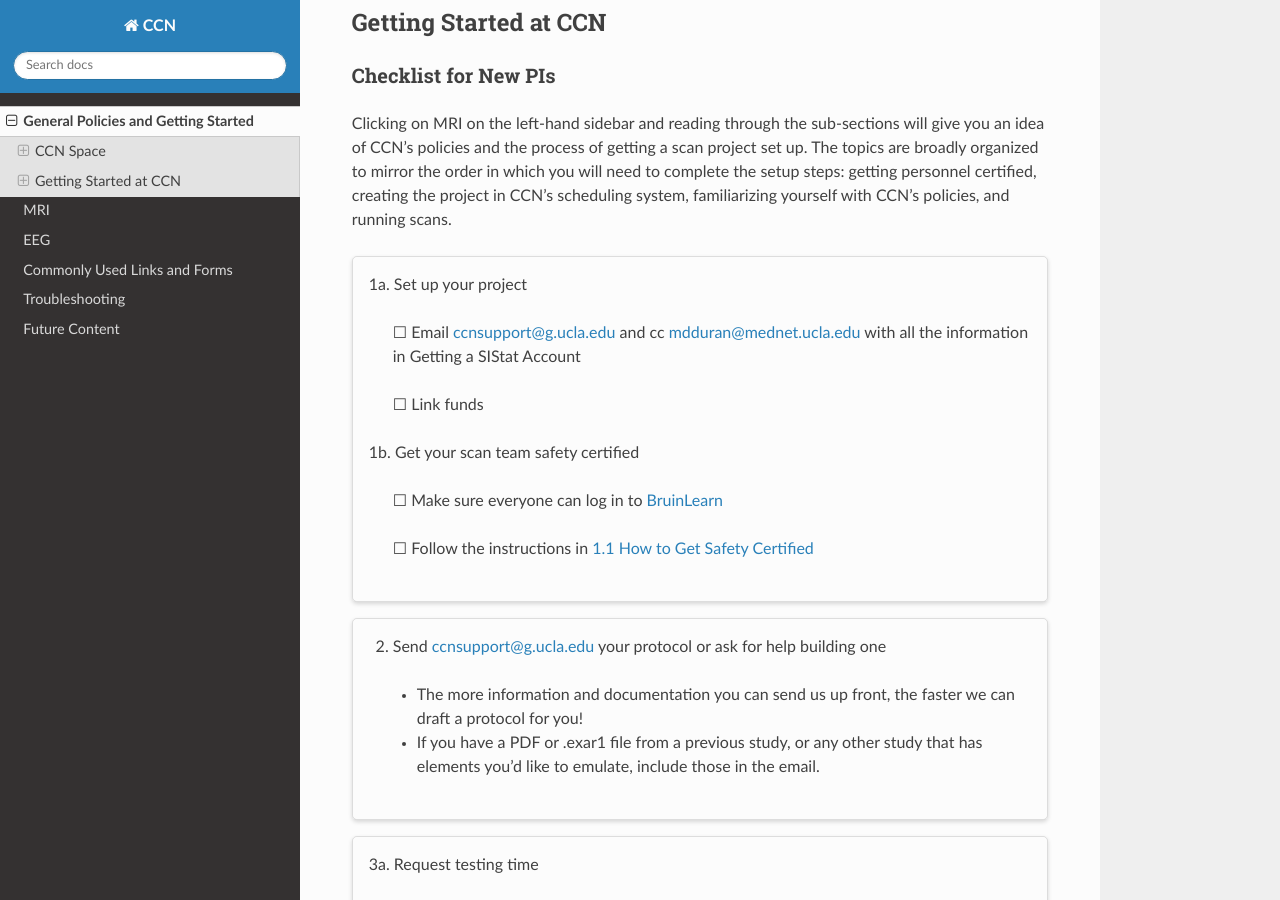
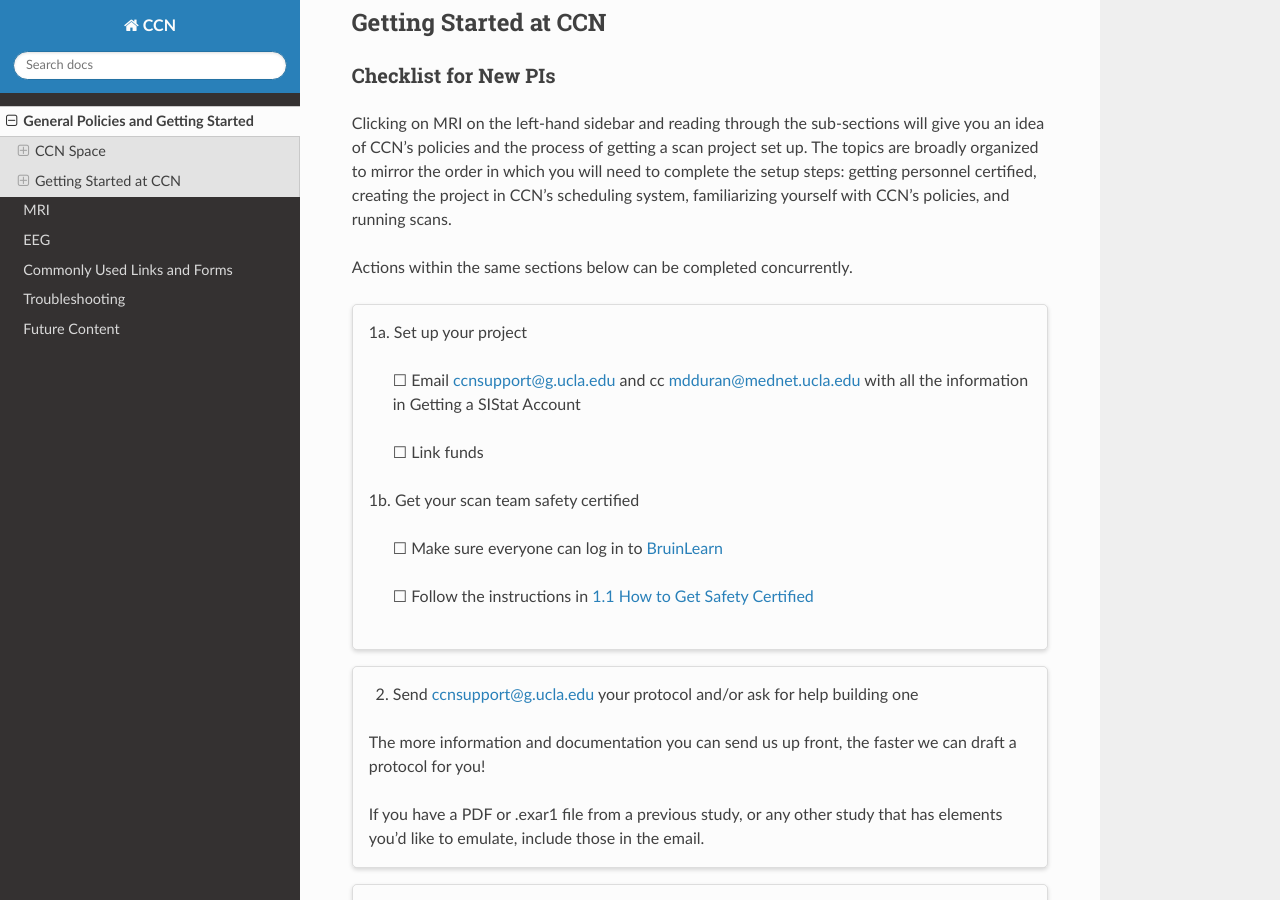
Before and after one commit to CCN-Support/CCN_Wiki, a Sphinx documentation site: the page built from docs/source/generalpolicies.rst, in a window 1280 px wide and 900 px high, scrolled down 3684 px. Built offline with Sphinx 7.4.7 and the Read the Docs theme 3.1.0, drawn with Linux system fonts in a browser that asks for light colours.

Commit message:
Update generalpolicies.rst

```diff
--- a/docs/source/generalpolicies.rst
+++ b/docs/source/generalpolicies.rst
@@ -101,6 +101,8 @@ Checklist for New PIs
 
 Clicking on MRI on the left-hand sidebar and reading through the sub-sections will give you an idea of CCN's policies and the process of getting a scan project set up. The topics are broadly organized to mirror the order in which you will need to complete the setup steps: getting personnel certified, creating the project in CCN's scheduling system, familiarizing yourself with CCN's policies, and running scans.
 
+Actions within the same sections below can be completed concurrently.
+
 .. card::
   :class-card: sd-rounded-2
 
@@ -119,10 +121,11 @@ Clicking on MRI on the left-hand sidebar and reading through the sub-sections wi
 .. card::
   :class-card: sd-rounded-2
 
-  2. Send ccnsupport@g.ucla.edu your protocol or ask for help building one
+  2. Send ccnsupport@g.ucla.edu your protocol and/or ask for help building one
 
-    * The more information and documentation you can send us up front, the faster we can draft a protocol for you!
-    * If you have a PDF or .exar1 file from a previous study, or any other study that has elements you'd like to emulate, include those in the email.
+  The more information and documentation you can send us up front, the faster we can draft a protocol for you!
+
+  If you have a PDF or .exar1 file from a previous study, or any other study that has elements you'd like to emulate, include those in the email.
 
 .. card::
   :class-card: sd-rounded-2
```
